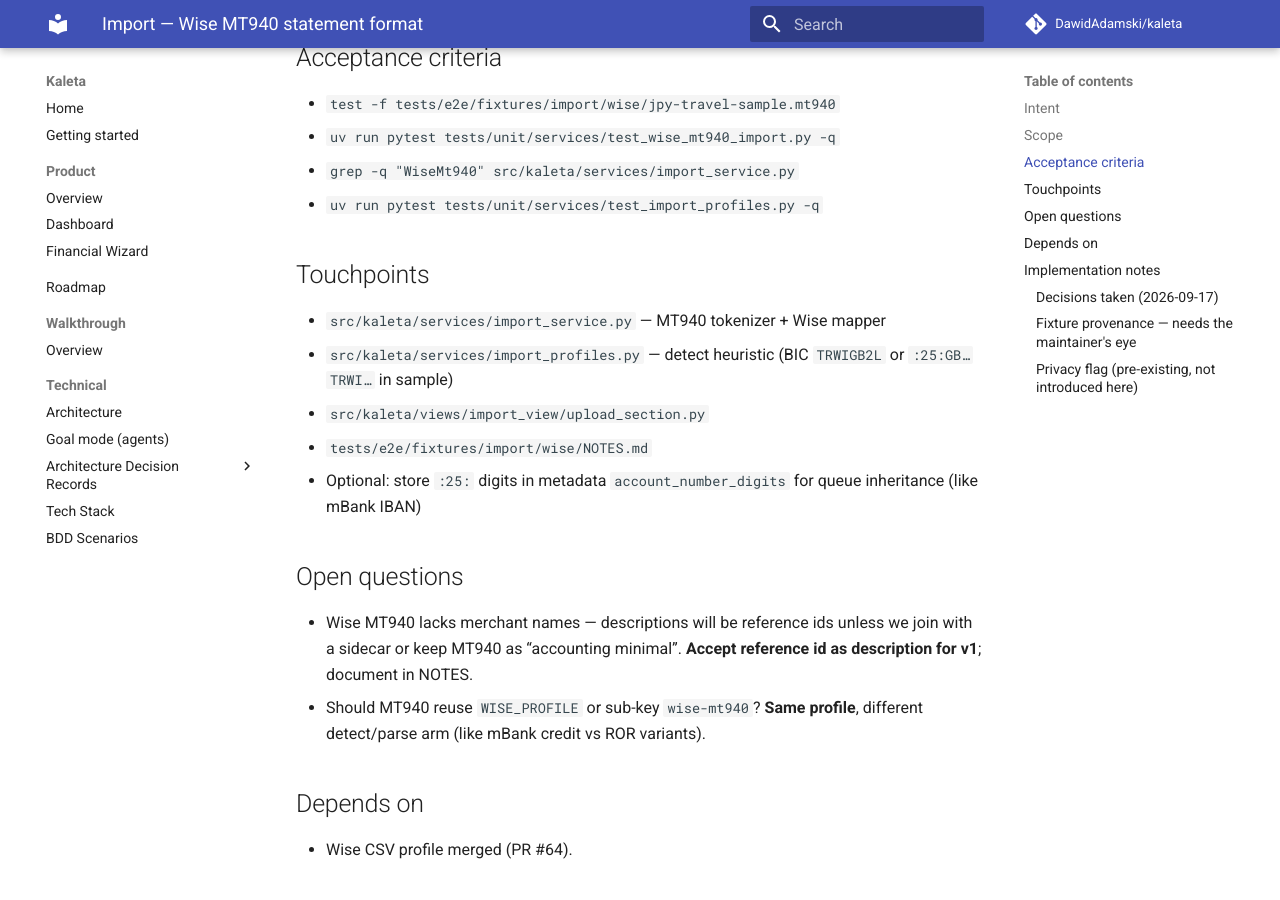
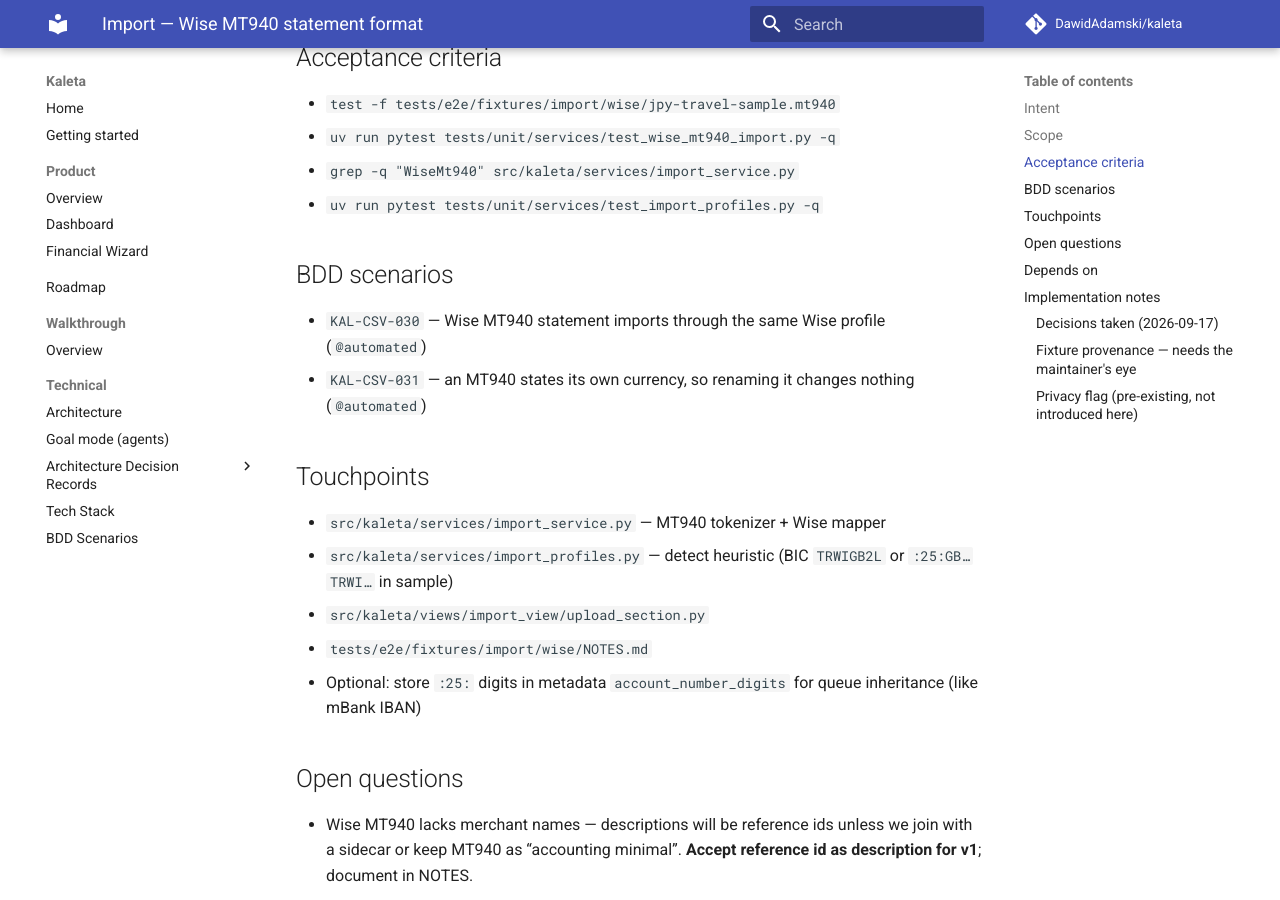
Before and after one commit to DawidAdamski/kaleta, an MkDocs documentation site: the page built from docs/plans/import-wise-mt940.md, in a window 1280 px wide and 900 px high, scrolled down 920 px. Built offline with MkDocs 1.6.1 and Material for MkDocs 9.7.7, drawn with Linux system fonts in a browser that asks for light colours; comment, search, counter and statistics services are not loaded.

Commit message:
docs(plans): name the BDD scenarios import-wise-mt940 implemented
KAL-CSV-030 and KAL-CSV-031 reached the commit message and the PR body
but never the plan, which is where the archive script's retag check
reads them from.

Co-Authored-By: Claude Opus 5 (1M context) <noreply@anthropic.com>

```diff
--- a/docs/plans/import-wise-mt940.md
+++ b/docs/plans/import-wise-mt940.md
@@ -45,6 +45,13 @@ Out of scope:
 - `uv run pytest tests/unit/services/test_wise_mt940_import.py -q`
 - `grep -q "WiseMt940" src/kaleta/services/import_service.py`
 - `uv run pytest tests/unit/services/test_import_profiles.py -q`
+
+## BDD scenarios
+
+- `KAL-CSV-030` — Wise MT940 statement imports through the same Wise
+  profile (`@automated`)
+- `KAL-CSV-031` — an MT940 states its own currency, so renaming it
+  changes nothing (`@automated`)
 
 ## Touchpoints
 
```
